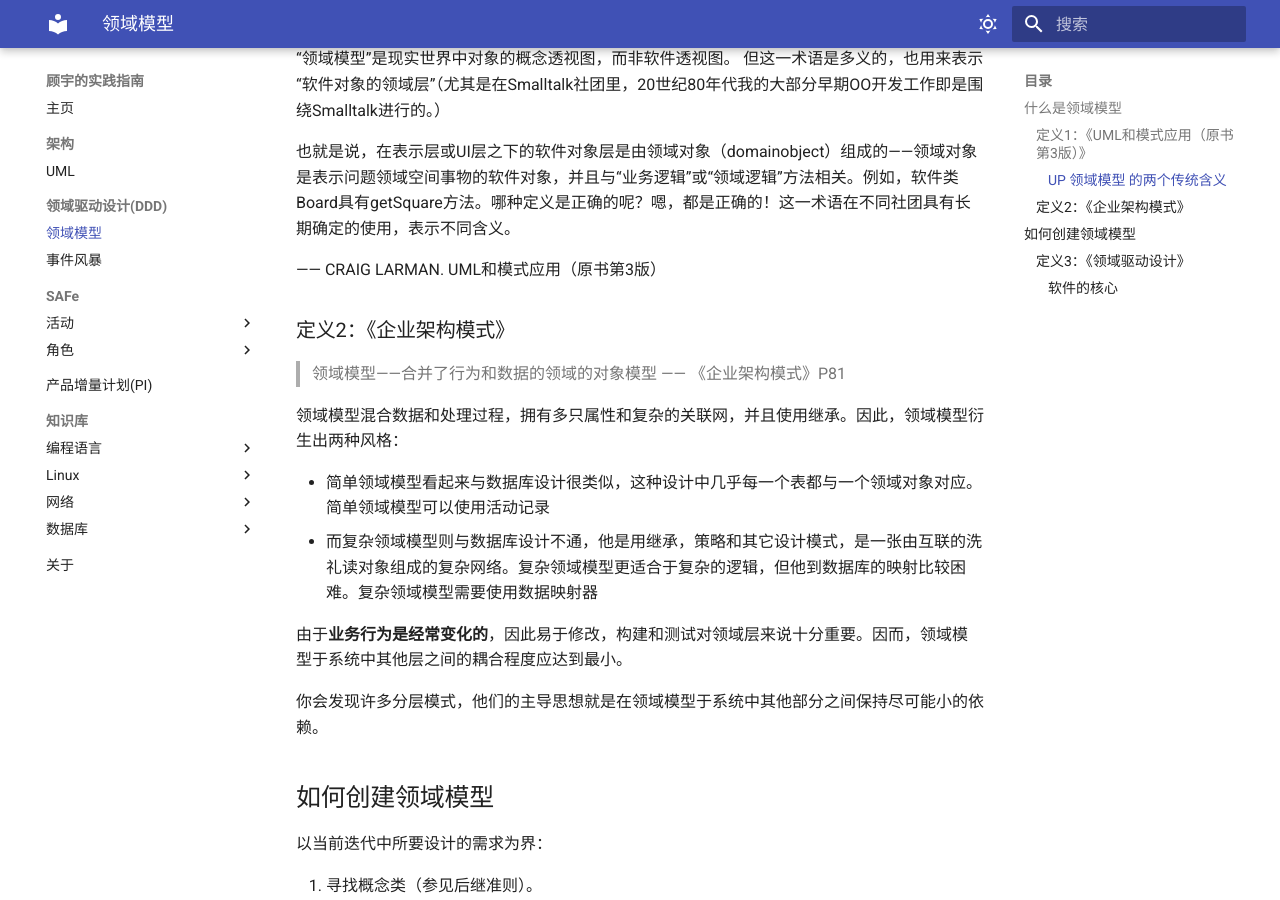
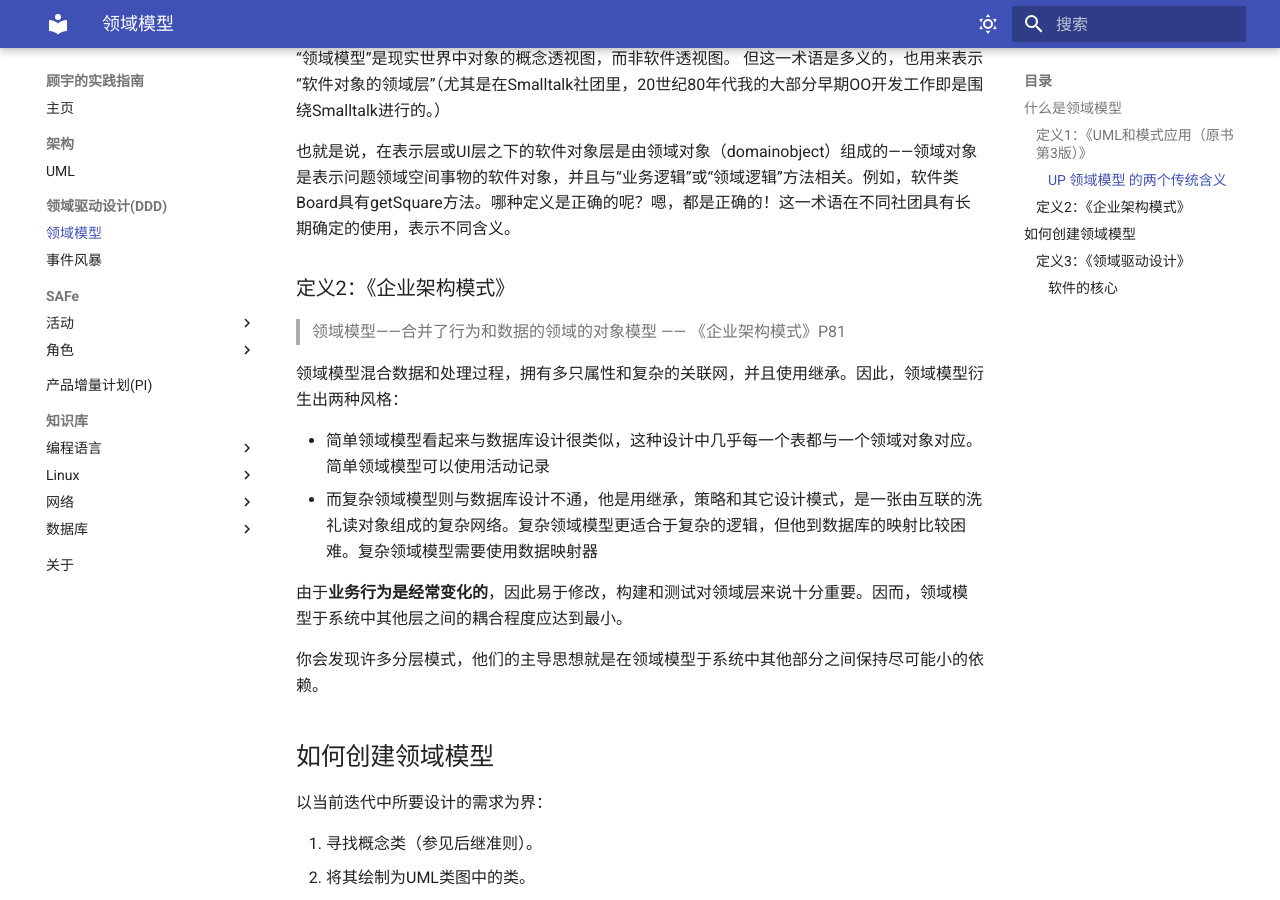
Before and after one commit to wizardbyron/guides, an MkDocs documentation site: the page built from docs/ddd/domain-model.md, in a window 1280 px wide and 900 px high, scrolled down 675 px. Built offline with MkDocs 1.6.1 and Material for MkDocs 9.7.7, drawn with Linux system fonts in a browser that asks for light colours.

Commit message:
Update domain-model.md

```diff
--- a/docs/ddd/domain-model.md
+++ b/docs/ddd/domain-model.md
@@ -23,8 +23,6 @@
 但这一术语是多义的，也用来表示“软件对象的领域层”（尤其是在Smalltalk社团里，20世纪80年代我的大部分早期OO开发工作即是围绕Smalltalk进行的。）
 
 也就是说，在表示层或UI层之下的软件对象层是由领域对象（domainobject）组成的——领域对象是表示问题领域空间事物的软件对象，并且与“业务逻辑”或“领域逻辑”方法相关。例如，软件类Board具有getSquare方法。哪种定义是正确的呢？嗯，都是正确的！这一术语在不同社团具有长期确定的使用，表示不同含义。
-
-—— CRAIG LARMAN. UML和模式应用（原书第3版）
 
 ### 定义2：《企业架构模式》
 
```
